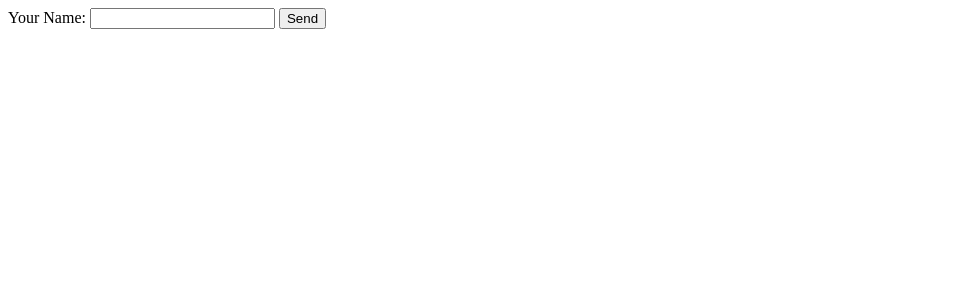
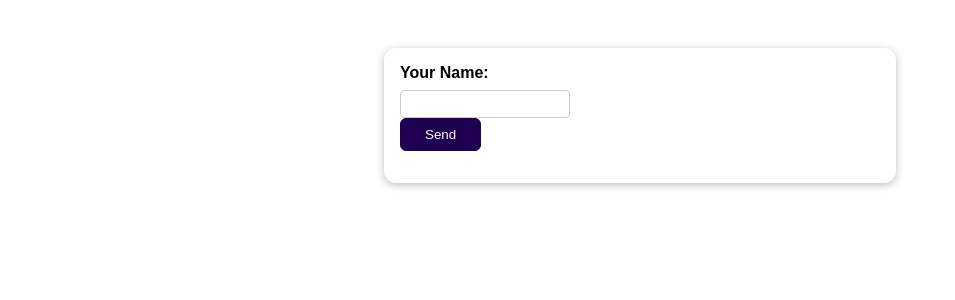
Before and after one commit to rfpacheco/django_the_practical_guide, a Django app: page / in a window 1280 px wide. Shown: the top 300 px of the page, without its empty margins (0-955 px from the left). Run offline with Django 5.2, Linux system fonts and the light colour scheme.

Commit message:
Add CSS stylesheet and update review template
Load the static template tag and link a new stylesheet in the review template. Add a corresponding `style.css` file to enhance form styling, including layout, button design, and error handling.

```diff
--- /dev/null
+++ b/Python_Django_The_Practical_Guide/reviews_project/reviews/static/reviews/style.css
@@ -0,0 +1,70 @@
+body {
+  font-family: sans-serif;
+  margin: 0;
+}
+
+form {
+  margin: 3rem auto;
+  width: 90%;
+  max-width: 30rem;
+  padding: 1rem;
+  border-radius: 12px;
+  background-color: white;
+  box-shadow: 0 2px 8px rgba(0, 0, 0, 0.26);
+}
+
+button {
+  cursor: pointer;
+  padding: 0.5rem 1.5rem;
+  border-radius: 6px;
+  background-color: #1f0050;
+  color: white;
+  border: 1px solid #1f0050;
+}
+
+button:hover,
+button:active {
+  background-color: #320777;
+  border-color: #320777;
+}
+
+.form-control {
+  margin-bottom: 1rem;
+}
+
+.form-control input {
+  font: inherit;
+  padding: 0.25rem;
+  border-radius: 4px;
+  border: 1px solid #ccc;
+  display: block;
+  width: 10rem;
+}
+
+.form-control input:focus {
+  border-color: #1f0050;
+  outline: none;
+  background-color: #f4eeff;
+}
+
+.form-control label {
+  font-weight: bold;
+  display: block;
+  margin-bottom: 0.5rem;
+}
+
+.errorlist {
+  list-style: none;
+  margin: 0.5rem 0;
+  padding: 0;
+  color: #680000;
+}
+
+.errors input {
+  border-color: #680000;
+  background-color: #fde3e3;
+}
+
+.errors label {
+  color: #680000;
+}
--- a/Python_Django_The_Practical_Guide/reviews_project/reviews/templates/reviews/review.html
+++ b/Python_Django_The_Practical_Guide/reviews_project/reviews/templates/reviews/review.html
@@ -1,10 +1,14 @@
+{% load static %}
+
 <!DOCTYPE html>
 <html lang="en">
 <head>
   <meta charset="UTF-8">
   <meta name="viewport" content="width=device-width, initial-scale=1.0">
   <title>Title</title>
+  <link rel="stylesheet" href="{% static "reviews/style.css" %}">
 </head>
+
 <body>
   <form action="/" method="POST">
     {% csrf_token %}
```
